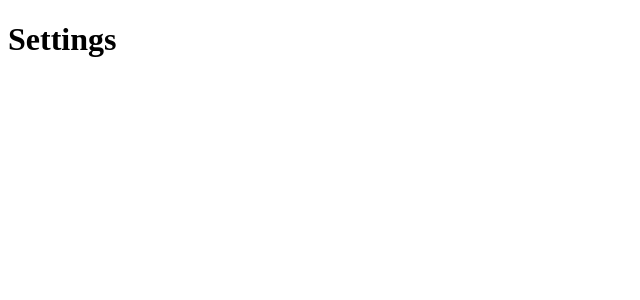
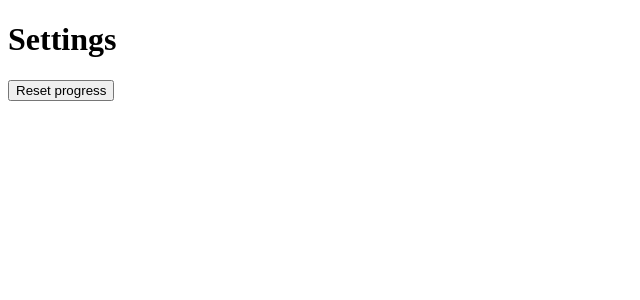
Before and after one commit to konradpardyak/fit-app, a React (Create React App) app: page /settings in a window 1280 px wide. Shown: the top 300 px of the page, without its empty margins (0-640 px from the left). Built offline with nearby package versions, Linux system fonts and the light colour scheme.

Commit message:
Add reset progress function to Settings

```diff
--- a/src/Settings/Settings.js
+++ b/src/Settings/Settings.js
@@ -1,9 +1,18 @@
 import React from 'react';
+import { useDispatch } from "react-redux";
+import { setProgress } from "../redux/ducks/progress";
 
 const Settings = () => {
+  const dispatch = useDispatch();
+
+  const handleSetProgress = () => {
+    dispatch(setProgress(0));
+  }
+
   return (
     <div>
       <h1>Settings</h1>
+      <button onClick={handleSetProgress}>Reset progress</button>
     </div>
   );
 }
```
